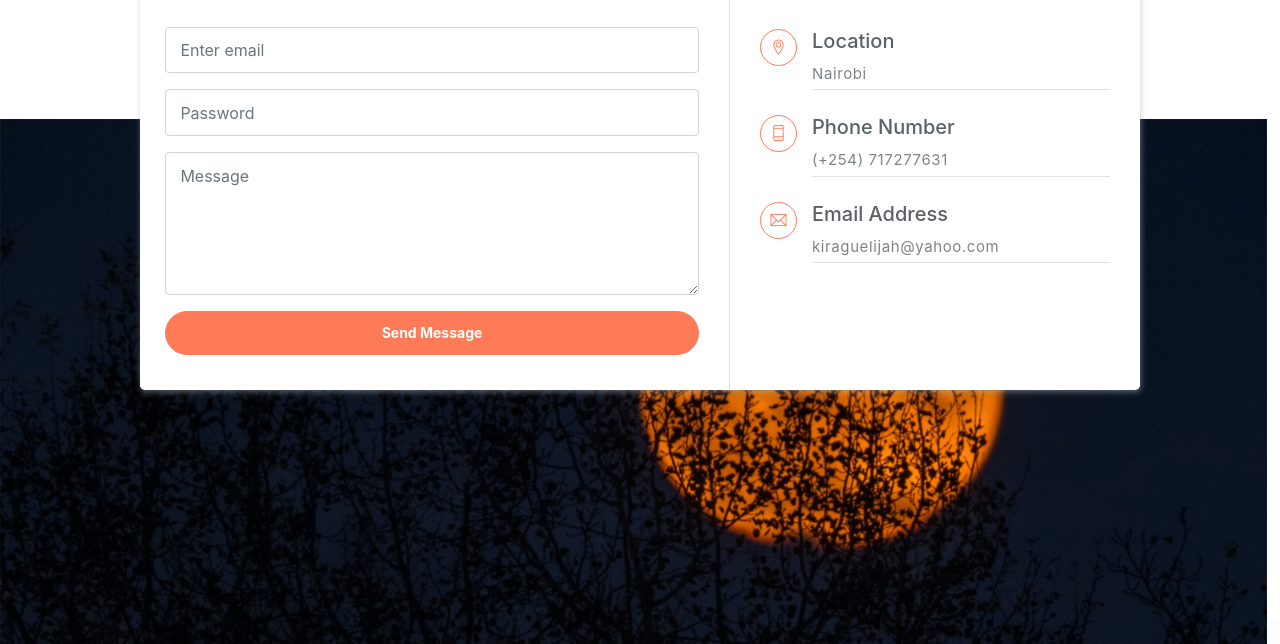
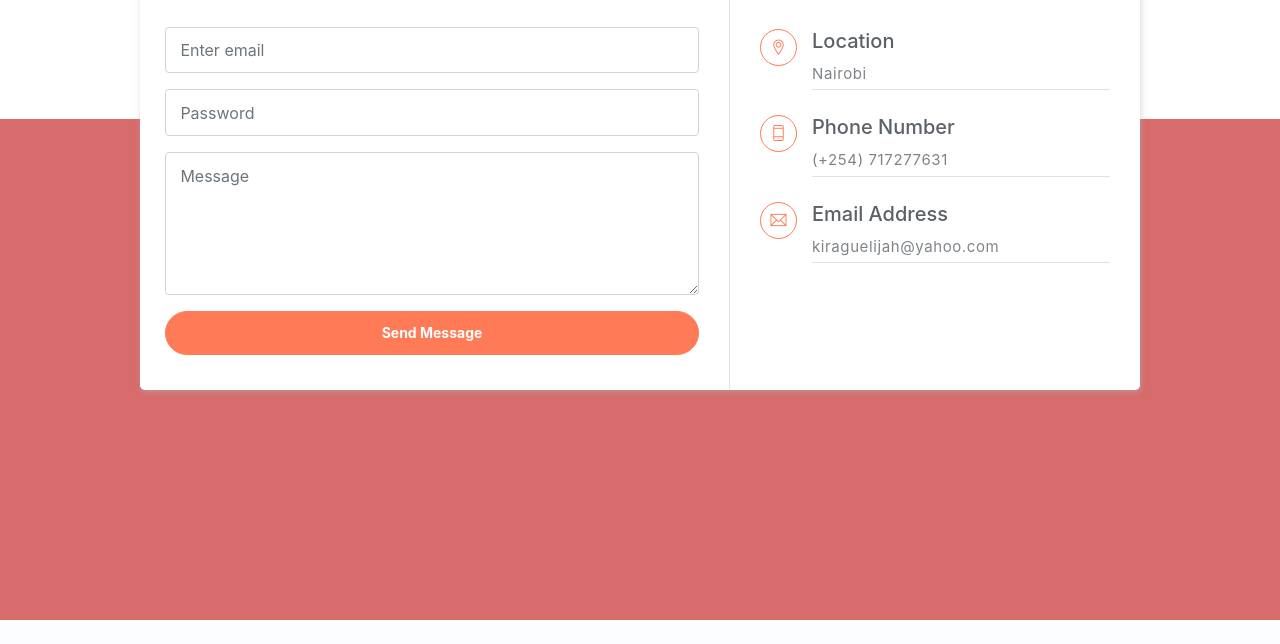
Before and after one commit to eliki-hue/my_portfolio, a website: page public_html/index.html in a window 1280 px wide. Shown: the part 5015-5659 px from the top of the page. Drawn offline with Linux system fonts and the light colour scheme.

```diff
--- a/public_html/index.html
+++ b/public_html/index.html
@@ -477,8 +477,9 @@
                 </div>
             </div>
         </div>
-        <div id="map">
-            <img src="assets/my images/portfolio/footer-back-img-5.jpg" alt="" style="height: 100vh;width: 99vw;">
+        <div id="map" >
+            <div style="background-color: rgb(216, 107, 107);height: 100%;"></div>
+            <!-- <img src="assets/my images/portfolio/footer-back-img-5.jpg" alt="" style="height: 100vh;width: 99vw;"> -->
             <!-- <iframe src="https://snazzymaps.com/embed/61257"></iframe> -->
         </div>
     </section>
```
